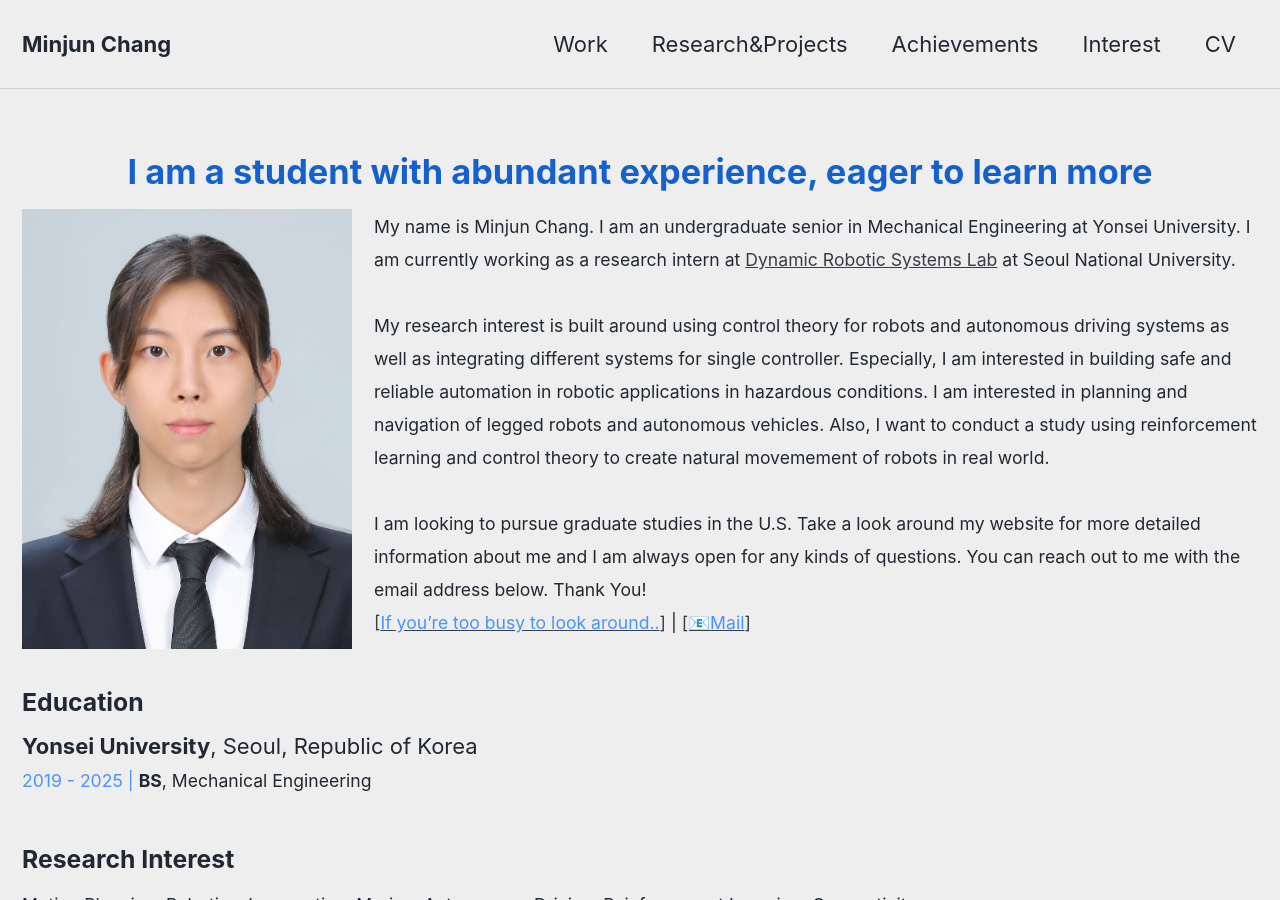
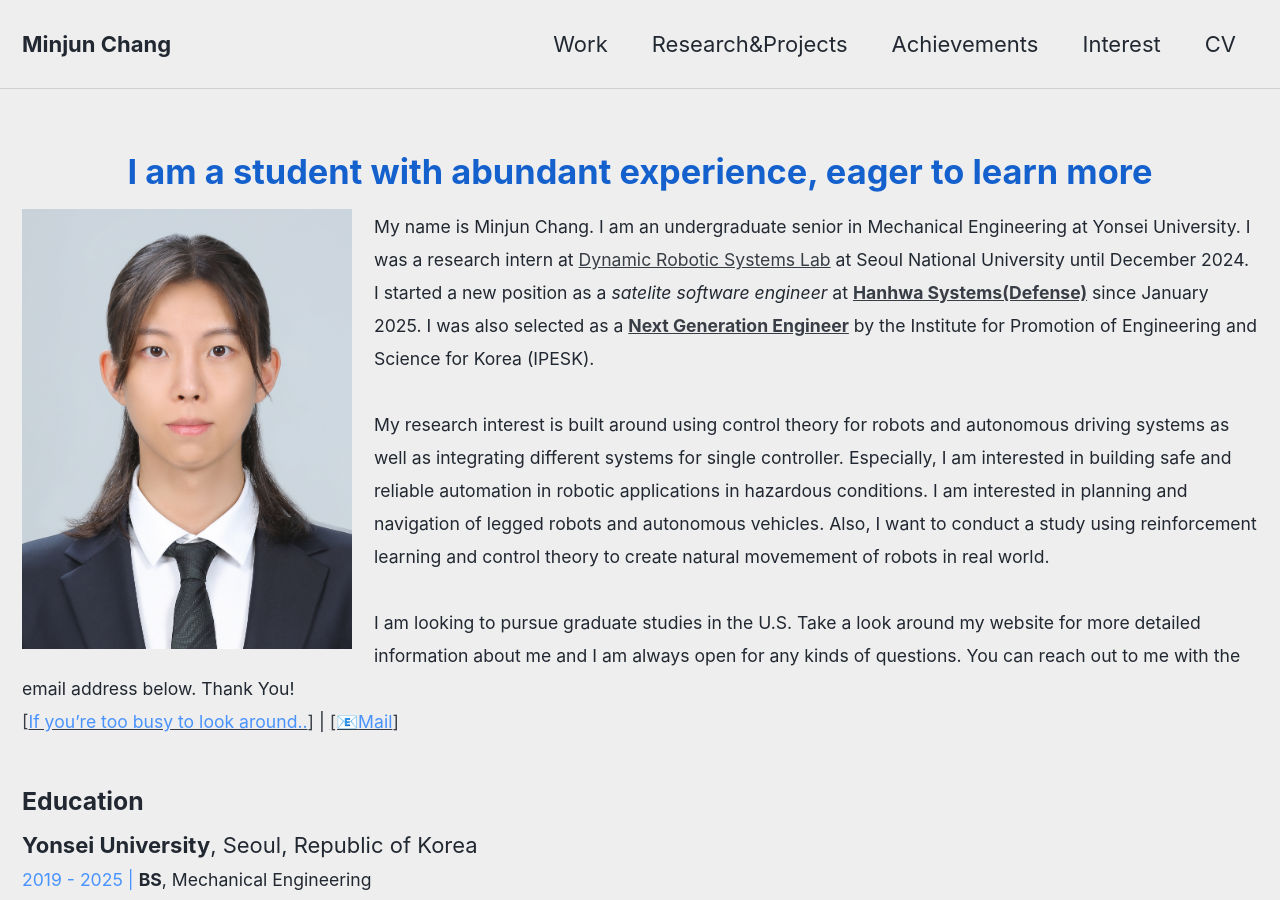
Before and after one commit to wkdalswns0427/wkdalswns0427.github.io, a Jekyll site: the page built from _pages/home.md, in a window 1280 px wide and 900 px high. Built offline with Jekyll 4.4.1, drawn with Linux system fonts in a browser that asks for light colours; cached includes are drawn as plain includes; some of the changed text lies outside the part shown.

Commit message:
update again

```diff
--- a/_pages/home.md
+++ b/_pages/home.md
@@ -11,7 +11,8 @@ hidden: true
 
 ![image](/assets/images/profile3.jpg){: width="330" height="330" .align-left}
 <span style="font-size:0.8em;">
-My name is Minjun Chang. I am an undergraduate senior in Mechanical Engineering at Yonsei University. I am currently working as a research intern at [Dynamic Robotic Systems Lab](http://dyros.snu.ac.kr/) at Seoul National University.
+My name is Minjun Chang. I am an undergraduate senior in Mechanical Engineering at Yonsei University. I was a research intern at [Dynamic Robotic Systems Lab](http://dyros.snu.ac.kr/) at Seoul National University until December 2024. I started a new position as a *satelite software engineer* at **[Hanhwa Systems(Defense)](https://www.hanwhasystems.com/en/business/defense/space/space_index.do)** since January 2025.
+I was also selected as a **[Next Generation Engineer](https://www.ipesk.or.kr/v1menubiz)** by the Institute for Promotion of Engineering and Science for Korea (IPESK).
 </span>
 <br>
 <br><span style="font-size:0.8em;">
@@ -73,6 +74,13 @@ You can reach out to me with the email address below. Thank You!<br>
 
 ### Work Experience
 <span style="font-size:0.8em;">
+<span style="color:#4993FE">2025.01 - Present  | </span>
+**[Hanhwa Systems(Defense)](https://www.hanwhasystems.com/en/business/defense/space.do)**, Seoul
+</span>
+<br>
+<span style="font-size:0.7em;">**Robotics Engineer(Intern)**</span>
+
+<span style="font-size:0.8em;">
 <span style="color:#4993FE">2024.04 - 2024.06  | </span>
 **[GoLe Robotics](https://golerobotics.com)**, Seoul
 </span>
@@ -133,7 +141,7 @@ You can reach out to me with the email address below. Thank You!<br>
 </span>
 <br>
 <span style="font-size:0.8em;">
-    2. Wonjun Kim*, Hyunjin Park*, **Minjun Chang***, Meedum Cho, Hyunjun Kim*, "Autonomous Driving Auxiliary Cart Robot for Assembly Process", Korea (on preparation) *equal contribution
+    2. *Minjun Chang**, Wonjun Kim, Hyunjin Park, * Meedum Cho*, Hyunjun Kim, "AUTONOMOUS DRIVING AUXILLARY CART ROBOT FOR ASSEMBLY PROCESS" KR 10-2024-0177135) (under prosecution)
 </span>
 
 **Software Copyrights**
```
Also changed, not shown: _pages/about.md (+6 -2 lines), _pages/achievements.md (+1 -1 lines), _pages/robot.md (+1 -1 lines).
